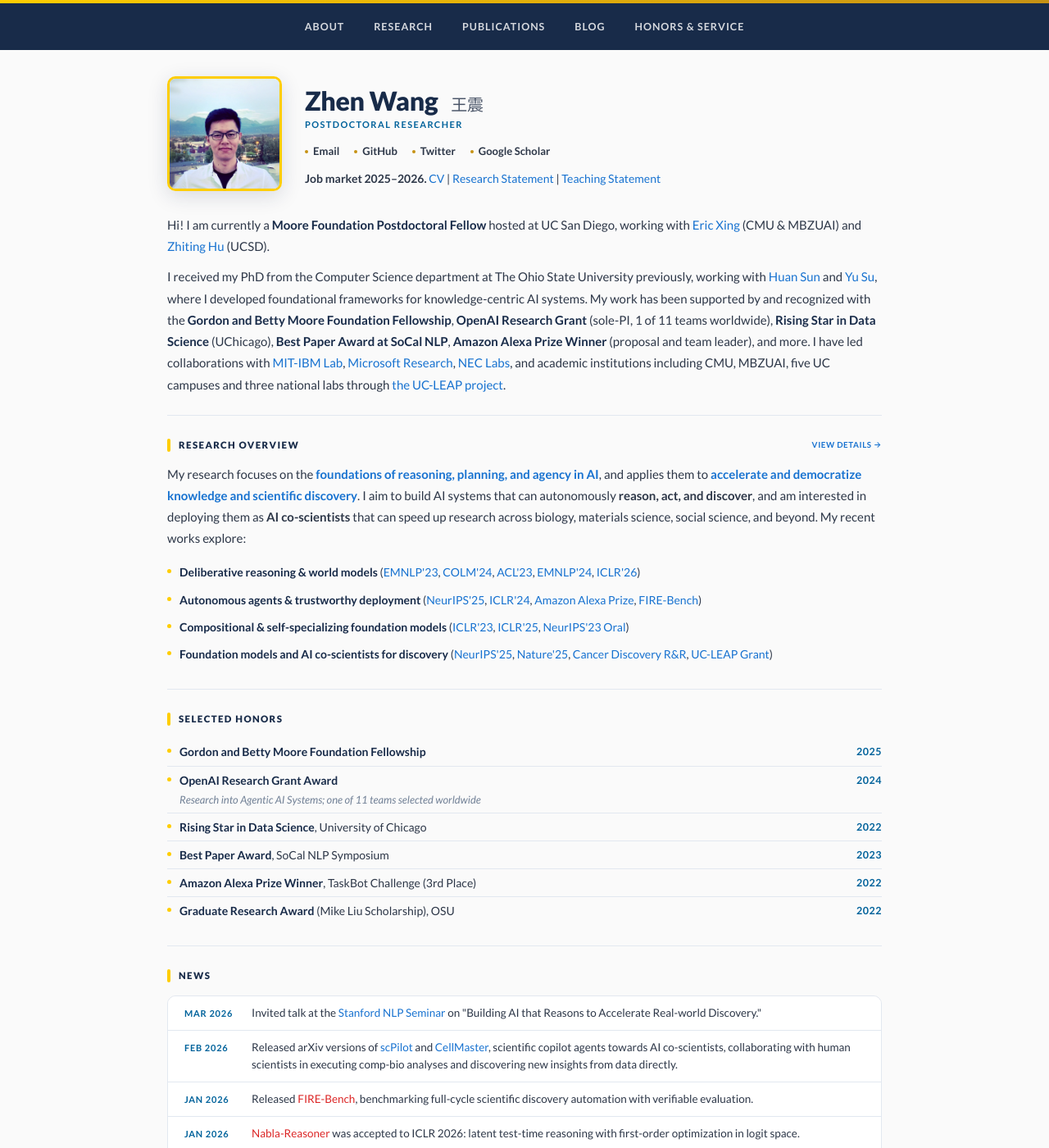
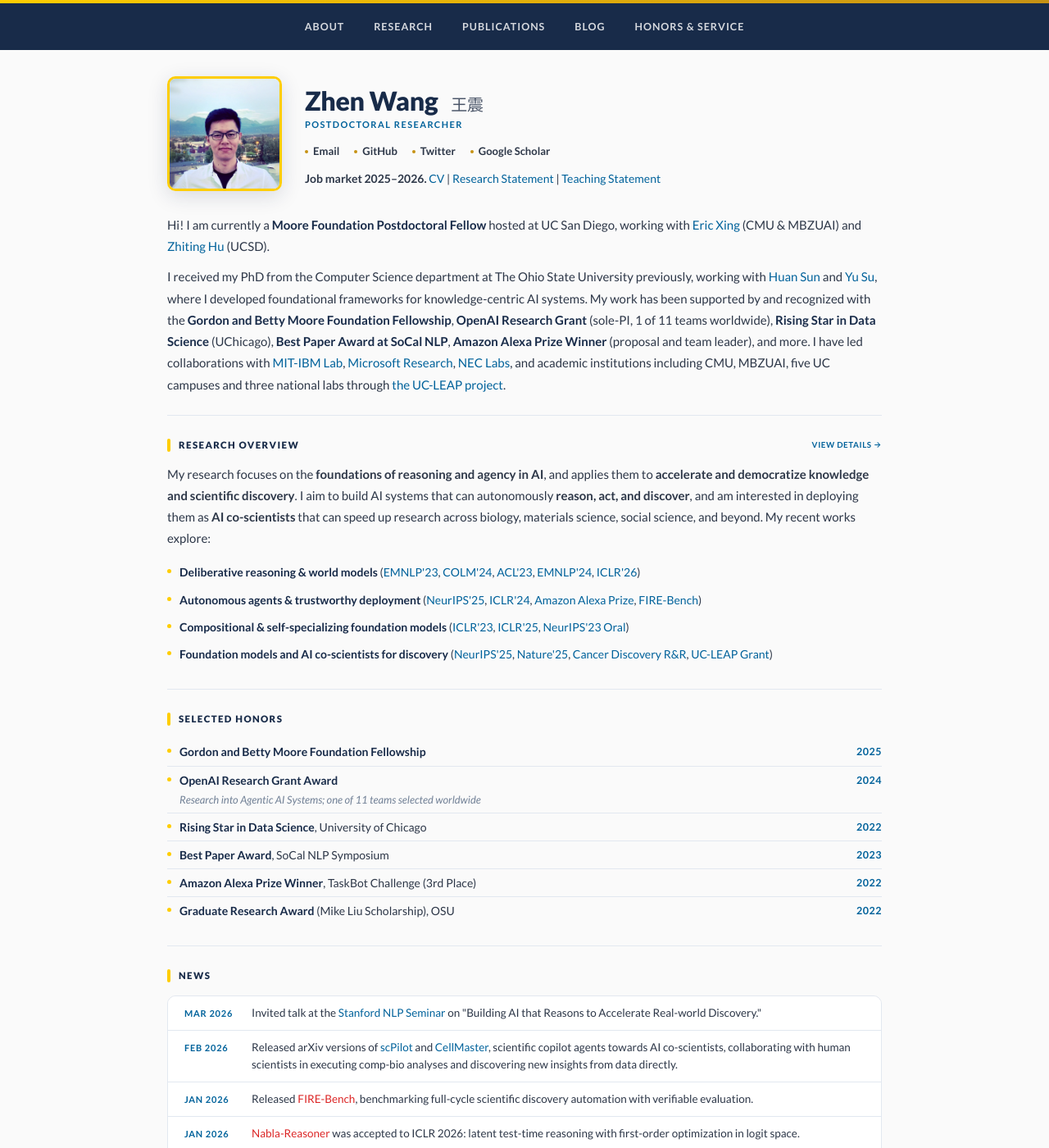
Before and after one commit to zhenwang9102/zhenwang9102.github.io, a Jekyll site: the page built from _posts/2019-06-02-venue.markdown, in a window 1280 px wide and 1400 px high. Shown: the whole window at 82% size. Built offline with Jekyll 4.4.1, drawn with Linux system fonts in a browser that asks for light colours.

Commit message:
Update link colors and modify footer structure

```diff
--- a/_layouts/default.html
+++ b/_layouts/default.html
@@ -22,8 +22,8 @@
       --bg: #fafafa;
       --bg-card: #ffffff;
       --border: #e2e8f0;
-      --link: #1772d0;
-      --link-hover: #1d52b8;
+      --link: #00629B;
+      --link-hover: #004d78;
     }
 
     * { margin: 0; padding: 0; box-sizing: border-box; }
@@ -412,7 +412,7 @@
           <h1>Zhen Wang <span>王震</span></h1>
           <p class="tagline">Postdoctoral Researcher</p>
           <div class="contact-links">
-            <a href="mailto:zhenwang9102@gmail.com">Email</a>
+            <a href="/cdn-cgi/l/email-protection#a4deccc1cad3c5cac39d959496e4c3c9c5cdc88ac7cbc9">Email</a>
             <a href="https://github.com/zhenwang9102">GitHub</a>
             <a href="https://twitter.com/zhenwang9102">Twitter</a>
             <a href="https://scholar.google.com/citations?hl=en&user=asBaytUAAAAJ&view_op=list_works">Google Scholar</a>
@@ -442,7 +442,7 @@
       </h2>
 
       <p>
-        My research focuses on the <a><strong>foundations of reasoning, planning, and agency in AI</strong></a>, and applies them to <a><strong>accelerate and democratize knowledge and scientific discovery</strong></a>. I aim to build AI systems that can autonomously <strong>reason, act, and discover</strong>, and am interested in deploying them as <strong>AI co-scientists</strong> that can speed up research across biology, materials science, social science, and beyond. My recent works explore:
+        My research focuses on the <strong>foundations of reasoning and agency in AI</strong>, and applies them to <strong>accelerate and democratize knowledge and scientific discovery</strong>. I aim to build AI systems that can autonomously <strong>reason, act, and discover</strong>, and am interested in deploying them as <strong>AI co-scientists</strong> that can speed up research across biology, materials science, social science, and beyond. My recent works explore:
       </p>
       <ul>
         <li><strong>Deliberative reasoning & world models</strong> (<a href="https://arxiv.org/abs/2305.14992">EMNLP'23</a>, <a href="https://arxiv.org/abs/2404.05221">COLM'24</a>, <a href="https://arxiv.org/abs/2210.01293">ACL'23</a>, <a href="https://arxiv.org/abs/2411.08733">EMNLP'24</a>, <a href="https://openreview.net/pdf?id=pEJAja73dk">ICLR'26</a>)</li>
```
Also changed, not shown: other parts of _layouts/default.html (+1 -6 lines).
